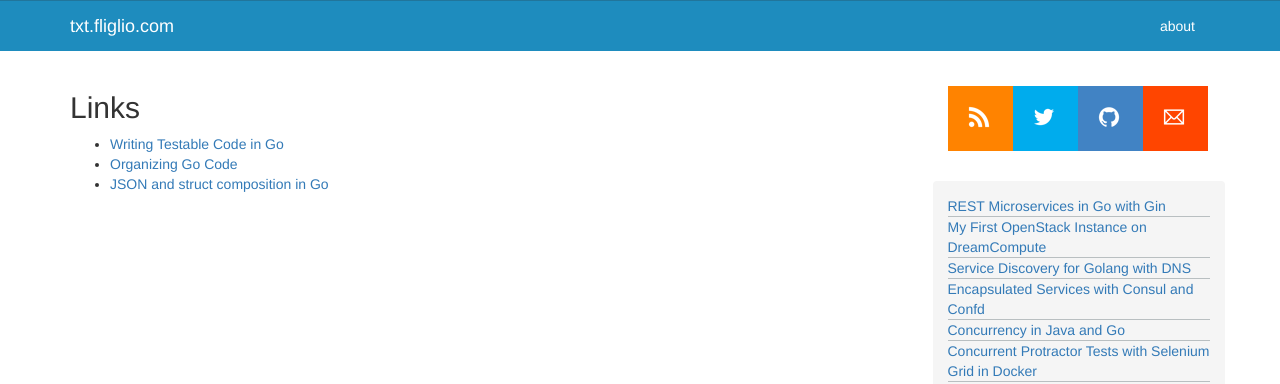
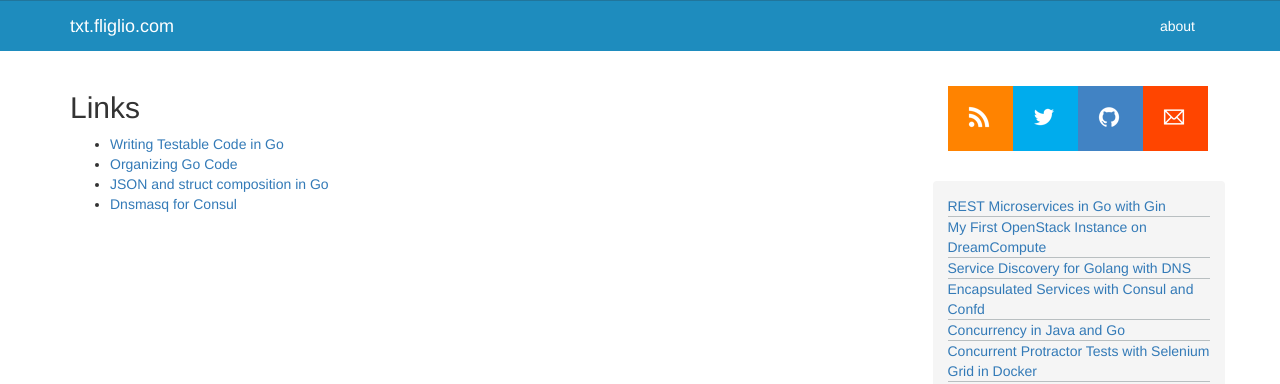
Before and after one commit to benschw/benschw.github.io, a Jekyll site: the page built from links/index.markdown, in a window 1280 px wide. Shown: the top 384 px of the page. Built offline with Jekyll 4.4.1, drawn with Linux system fonts in a browser that asks for light colours; nearby versions of some CDN libraries; Markdown is read by kramdown in place of the engine named in the settings; comment, search, counter and statistics services are not loaded.

Commit message:
fix(links): updating how im doing links

```diff
--- a/links/index.markdown
+++ b/links/index.markdown
@@ -10,3 +10,4 @@ author_login: benschwartz
 - [Writing Testable Code in Go](http://relistan.com/writing-testable-apps-in-go/)
 - [Organizing Go Code](http://talks.golang.org/2014/organizeio.slide#1)
 - [JSON and struct composition in Go](http://attilaolah.eu/2014/09/10/json-and-struct-composition-in-go/)
+- [Dnsmasq for Consul](http://www.morethanseven.net/2014/04/25/consul/)
```
